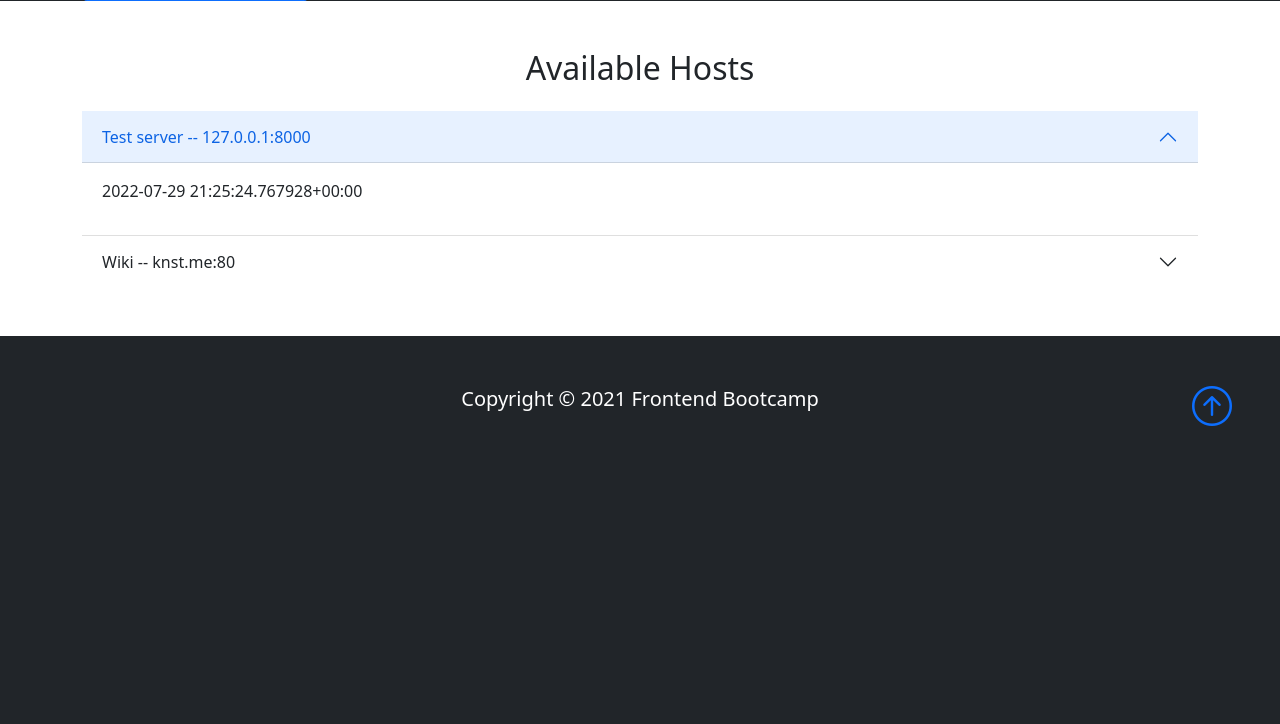
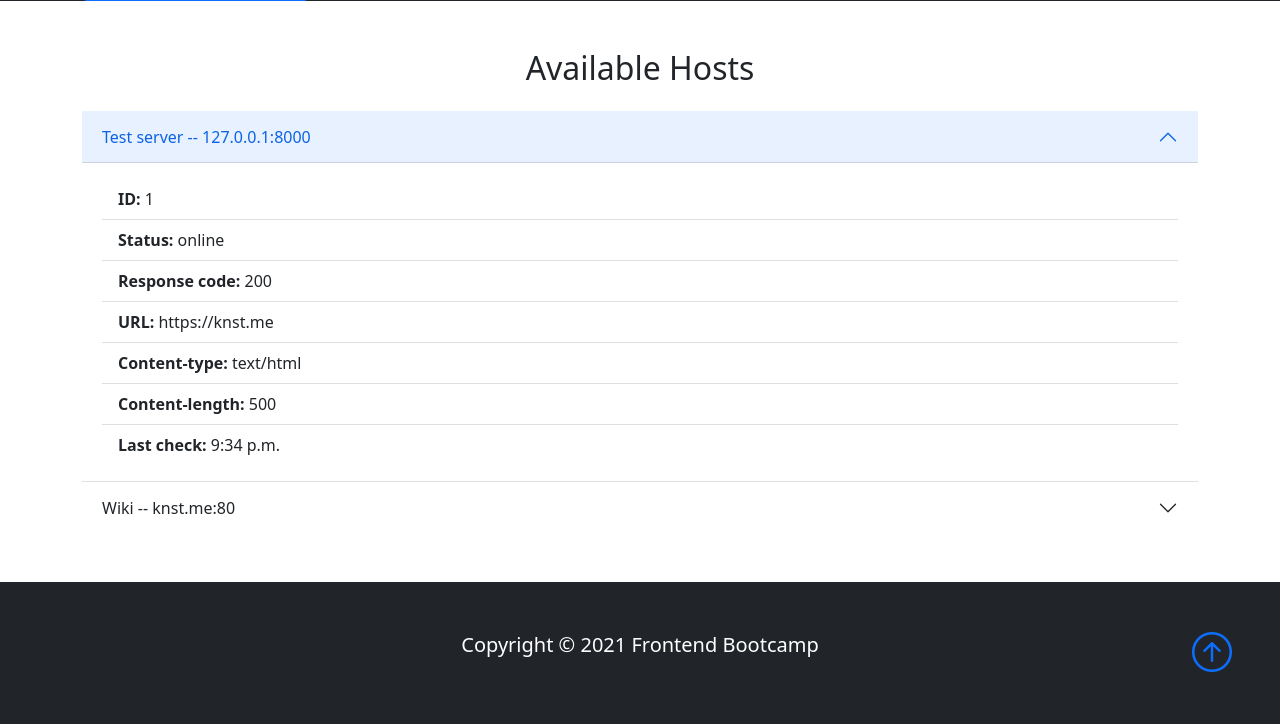
Before and after one commit to bakabtw/availability_checker, a Django app: page / in a window 1280 px wide, after a click that opens the changed part. Shown: the part 323-1047 px from the top of the page. Before the commit the page ends 749 px from the top, so only its background shows below. Run offline with Django 4.2, Linux system fonts and the light colour scheme; data comes from the database, SQL or seed files in the repository; some libraries are stand-ins or nearby versions.

Commit message:
Added initial support for Statuses

```diff
--- a/base/templates/base/home.html
+++ b/base/templates/base/home.html
@@ -24,7 +24,19 @@
               data-bs-parent="#questions"
             >
               <div class="accordion-body">
-                <p>{{host.description}}</p>
+                <ul class="list-group list-group-flush">
+                {% for status in statuses %}
+                  {% if status.server_id.id == host.id %}
+                  <li class="list-group-item"><span class="fw-bold">ID:</span> {{status.server_id.id}}</li>
+                  <li class="list-group-item"><span class="fw-bold">Status:</span> {{status.status}}</li>
+                  <li class="list-group-item"><span class="fw-bold">Response code:</span> {{status.response_code}}</li>
+                  <li class="list-group-item"><span class="fw-bold">URL:</span> {{status.url}}</li>
+                  <li class="list-group-item"><span class="fw-bold">Content-type:</span> {{status.content_type}}</li>
+                  <li class="list-group-item"><span class="fw-bold">Content-length:</span> {{status.content_length}}</li>
+                  <li class="list-group-item"><span class="fw-bold">Last check:</span> {{status.timestamp}}</li>
+                  {% endif %}
+                {% endfor %}
+                </ul>
               </div>
             </div>
           </div>
```
